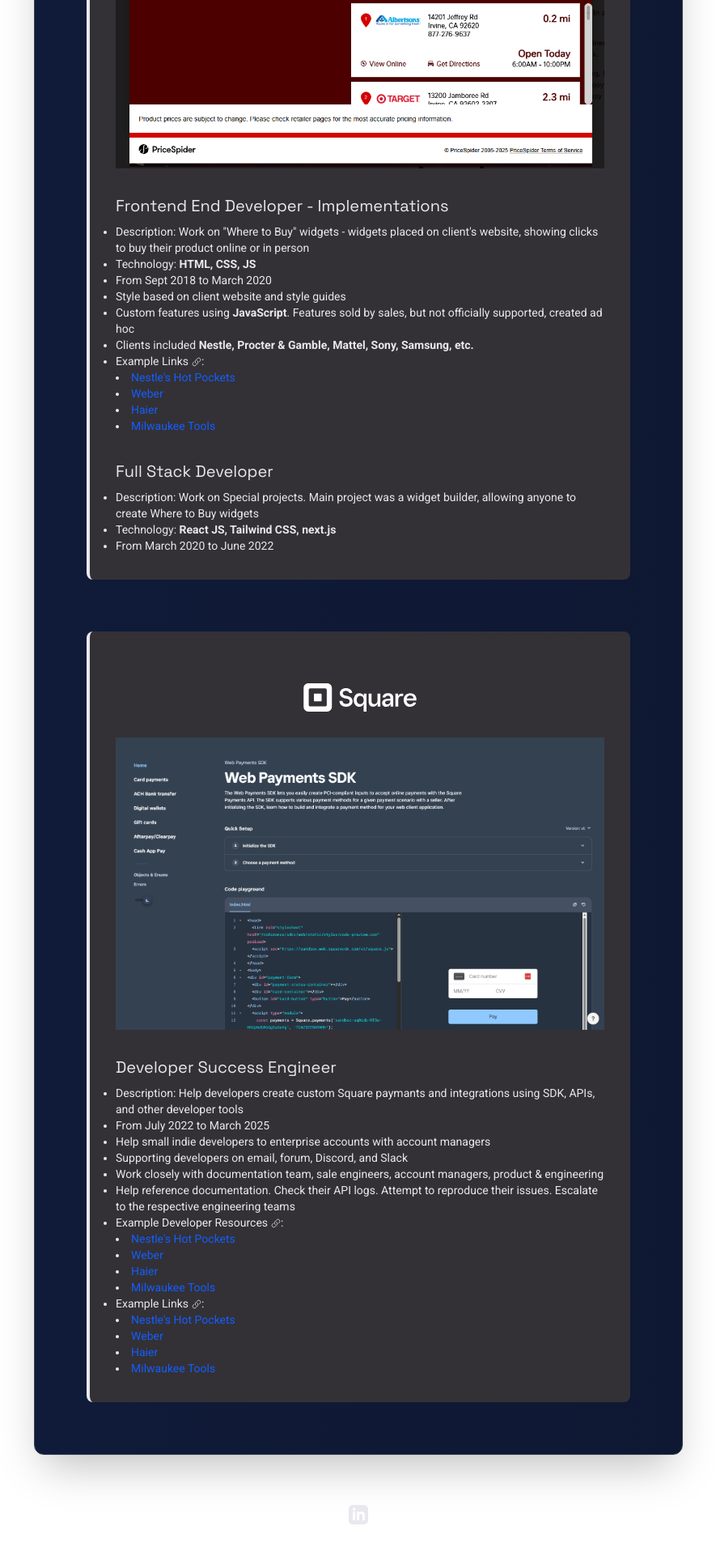
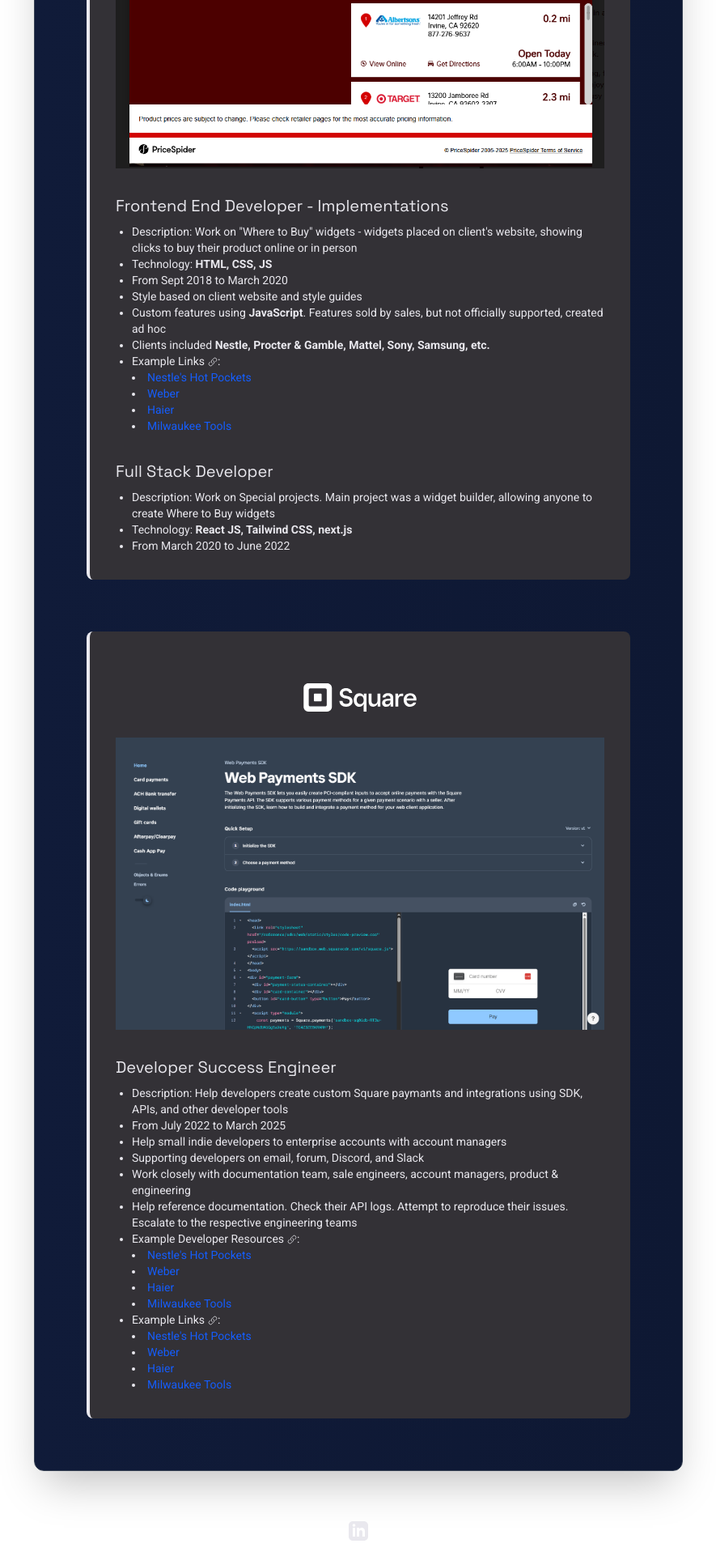
Before and after one commit to LanceTakiguchi/portfolio-v2, a Next.js app in the folder portfolio/: page / in a window 1280 px wide. Shown: the part 1407-3324 px from the top of the page at 81% size, without its empty margins (197-1082 px from the left). Built offline with nearby package versions, Linux system fonts and the light colour scheme.

Commit message:
add margin left to experience bullet points

```diff
--- a/portfolio/src/app/page.tsx
+++ b/portfolio/src/app/page.tsx
@@ -119,7 +119,7 @@
             </div>
             <img src={HotPockets.src} alt="Hot Pockets Where to Buy" />
             <h3 className="relative z-10 pt-8 pb-2 self-start">Frontend End Developer - Implementations </h3>
-            <ul className="text-sm flex flex-col justify-start items-start text-left list-disc font-[family-name:var(--font-roboto)]">
+            <ul className="text-sm flex flex-col ml-5 justify-start items-start text-left list-disc font-[family-name:var(--font-roboto)]">
               <li>Description: Work on "Where to Buy" widgets - widgets placed on client's website, showing clicks to buy their product online or in person</li>
               <li>Technology: <b >HTML, CSS, JS</b></li>
               <li>From Sept 2018 to March 2020 </li>
@@ -143,7 +143,7 @@
               </li>
             </ul>
             <h3 className="relative z-10 pt-8 pb-2 self-start">Full Stack Developer</h3>
-            <ul className="text-sm flex flex-col justify-start items-start text-left list-disc font-[family-name:var(--font-roboto)]">
+            <ul className="text-sm flex flex-col justify-start items-start ml-5 text-left list-disc font-[family-name:var(--font-roboto)]">
               <li>Description: Work on Special projects. Main project was a widget builder, allowing anyone to create Where to Buy widgets</li>
               <li>Technology: <b >React JS, Tailwind CSS, next.js</b></li>
               <li>From March 2020 to June 2022 </li>
@@ -171,7 +171,7 @@
             </div>
             <img src={WPSDKPng.src} alt="Square Web Payments SDK Reference" />
             <h3 className="relative z-10 pt-8 pb-2 self-start">Developer Success Engineer</h3>
-            <ul className="text-sm flex flex-col justify-start items-start text-left list-disc font-[family-name:var(--font-roboto)]">
+            <ul className="text-sm flex flex-col justify-start items-start ml-5 text-left list-disc font-[family-name:var(--font-roboto)]">
               <li>Description: Help developers create custom Square paymants and integrations using SDK, APIs, and other developer tools</li>
               <li>From July 2022 to March 2025</li>
               <li>Help small indie developers to enterprise accounts with account managers</li>
```
